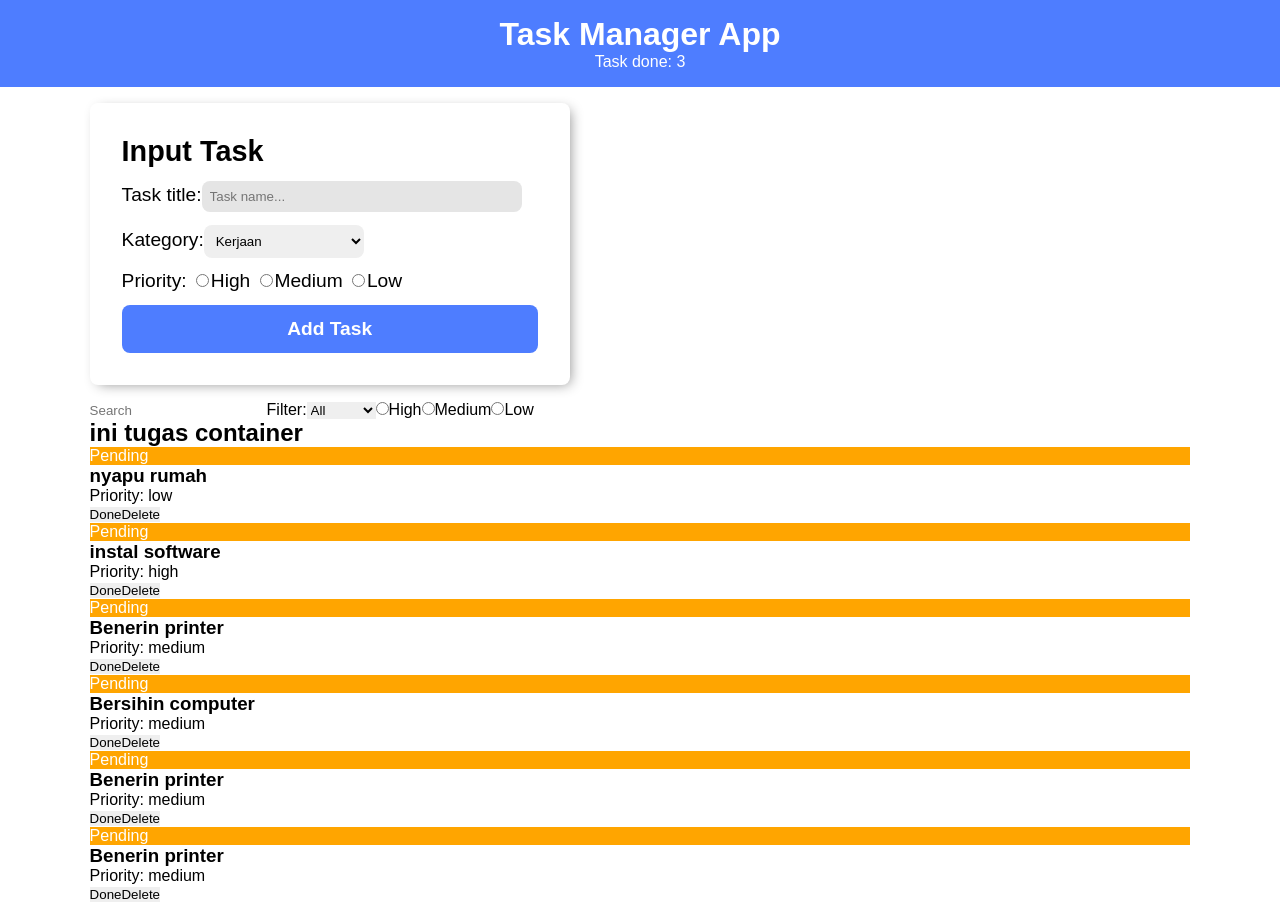
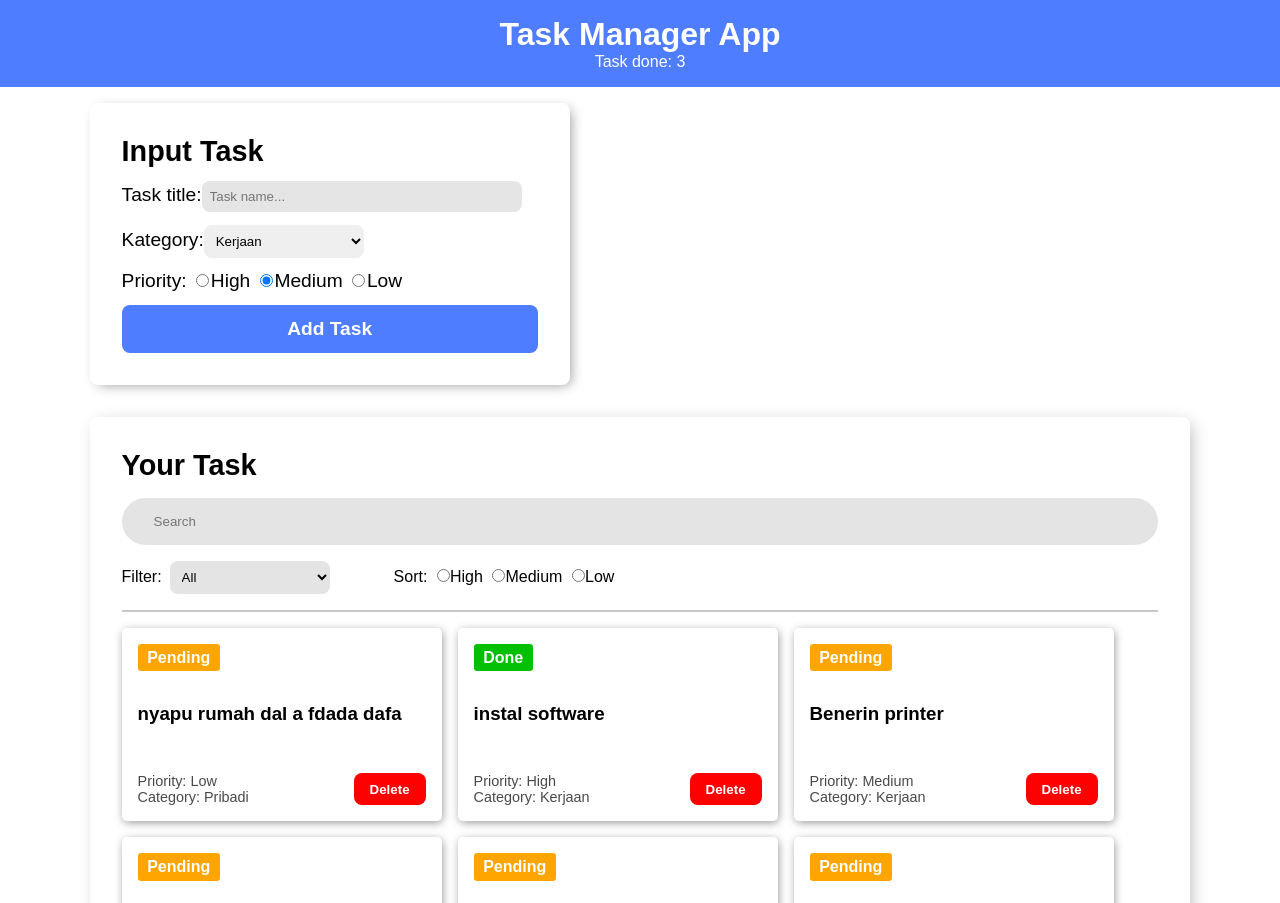
Before and after one commit to Muhamad-Ihdal/Landing-pages, a React (Vite) app in the folder project-with-React/project-10-react-1/: page / in a window 1280 px wide. Shown: the top 903 px of the page. Built offline with nearby package versions, Linux system fonts and the light colour scheme.

Commit message:
project 10 css-nya selesai

```diff
--- a/project-with-React/project-10-react-1/src/App.jsx
+++ b/project-with-React/project-10-react-1/src/App.jsx
@@ -1,81 +1,93 @@
 import { useState } from "react";
 import Header from "./components/Header";
 import TaskForm from "./components/TaskForm";
-import TaskFilter from "./components/TaskFilter";
 import TaskList from "./components/TaskList";
 
-export default function App() {
+
   const data = [
     {
       id: "242saa",
-      title: "nyapu rumah",
-      category: "pribadi",
-      priority: "low",
+      title: "nyapu rumah dal a fdada dafa",
+      category: "Pribadi",
+      priority: "Low",
       isDone: false,
     },
 
     {
       id: "dskk232",
       title: "instal software",
-      category: "kerjaan",
-      priority: "high",
-      isDone: false,
+      category: "Kerjaan",
+      priority: "High",
+      isDone: true,
     },
     {
       id: "242saa",
       title: "Benerin printer",
-      category: "kerjaan",
-      priority: "medium",
+      category: "Kerjaan",
+      priority: "Medium",
       isDone: false,
     },
     {
       id: "2fafas",
       title: "Bersihin computer",
-      category: "kerjaan",
-      priority: "medium",
+      category: "Kerjaan",
+      priority: "Medium",
       isDone: false,
     },
     {
       id: "dfasdf3",
-      title: "Benerin printer",
-      category: "kerjaan",
-      priority: "medium",
+      title: "Benerin printer dan jua lagi main fadfadf sdfadf dafa",
+      category: "Kerjaan",
+      priority: "Medium",
       isDone: false,
     },
     {
       id: "24fsasss",
       title: "Benerin printer",
-      category: "kerjaan",
-      priority: "medium",
+      category: "Kerjaan",
+      priority: "Medium",
       isDone: false,
     },
     {
       id: "fsdf32",
       title: "Benerin printer",
-      category: "kerjaan",
-      priority: "medium",
+      category: "Kerjaan",
+      priority: "Medium",
       isDone: false,
     },
     {
       id: "24fdsfa",
       title: "Benerin printer",
-      category: "kerjaan",
-      priority: "medium",
+      category: "Kerjaan",
+      priority: "Medium",
       isDone: false,
     },
   ];
 
-  // ==================================================
-  // --------------------------------------------------
 
+
+
+
+
+
+
+
+
+
+
+
+export default function App() {
   const [tasks, setTasks] = useState(data);
+
+  function handleAddTask(newTask) {
+
+  }
 
   return (
     <div className="container">
       <Header />
       <div className="main">
-      <TaskForm />
-      <TaskFilter />
+      <TaskForm onAddTask={handleAddTask}/>
       <TaskList dataTasks={tasks} />
       </div>
     </div>
--- a/project-with-React/project-10-react-1/src/components/TaskFilter.jsx
+++ b/project-with-React/project-10-react-1/src/components/TaskFilter.jsx
@@ -1,23 +1,26 @@
 export default function TaskFilter() {
   return (
     <form className="searchAndFilter">
-      <input type="text" placeholder="Search" />
+      <div className="searchInputContainer">
+        <input type="text" placeholder="Search" />
+      </div>
 
-      <label htmlFor="filter">Filter:</label>
+      <label htmlFor="filter" className="labelFilter">
+        Filter:
+      </label>
       <select>
         <option value="all">All</option>
         <option value="done">Done</option>
         <option value="pending">Pending</option>
       </select>
 
-
-      <input type="radio" name="sortPriority" id="sortHigh" />
+      <label className="labelSort">Sort:</label>
+      <input type="radio" name="sortPriority" id="sortHigh" className="radioSort"/>
       <label htmlFor="sortHigh">High</label>
-      <input type="radio" name="sortPriority" id="sortMedium" />
+      <input type="radio" name="sortPriority" id="sortMedium" className="radioSort"/>
       <label htmlFor="sortMedium">Medium</label>
-      <input type="radio" name="sortPriority" id="sortLow" />
+      <input type="radio" name="sortPriority" id="sortLow" className="radioSort"/>
       <label htmlFor="sortLow">Low</label>
-
     </form>
   );
 }
--- a/project-with-React/project-10-react-1/src/components/TaskForm.jsx
+++ b/project-with-React/project-10-react-1/src/components/TaskForm.jsx
@@ -1,30 +1,98 @@
-export default function TaskForm() {
+import { useState } from "react";
+import generateId from "./idGenerator";
+
+export default function TaskForm({ onAddTask }) {
+  const [title, setTitle] = useState("");
+  const [category, setCategory] = useState("Kerjaan");
+  const [priority, setPriority] = useState("Medium");
+
+  function handleRadio(e) {
+    setPriority(e.target.value);
+  }
+  function handleInputTask(e) {
+    setTitle(e.target.value);
+  }
+  function handleCategory(e) {
+    setCategory(e.target.value);
+  }
+  function handleSubmit() {
+    if (title.trim() === "") {
+      alert("Data gagal di tambahkan: Title harus di isi!!!");
+      return;
+    }
+
+    onAddTask({
+      id: generateId(),
+      title,
+      category,
+      priority,
+      isDone: false,
+    });
+    setTitle("")
+  }
+
+
+
   return (
     <>
-      <form action="#" className="formInputTask">
+      <form action="#" className="formInputTask" onSubmit={handleSubmit}>
         <h2>Input Task</h2>
 
         <div className="taskTitleContainer">
-        <label htmlFor="taskTitle">Task title:</label>
-        <input type="text" id="taskTitle" placeholder="Task name... " className="taskTitle"/>
+          <label htmlFor="taskTitle">Task title:</label>
+          <input
+            type="text"
+            id="taskTitle"
+            placeholder="Task name... "
+            className="taskTitle"
+            value={title}
+            onChange={handleInputTask}
+          />
         </div>
 
         <label htmlFor="kategory">Kategory:</label>
-        <select name="kategory" id="kategory" className="kategory">
+        <select
+          name="kategory"
+          id="kategory"
+          className="kategory"
+          value={category}
+          onChange={handleCategory}
+        >
           <option value="Kerjaan">Kerjaan</option>
           <option value="Pribadi">Pribadi</option>
           <option value="Belajar">Belajar</option>
         </select>
 
         <div className="radioWraper">
-          <label >Priority:</label>
-          <input type="radio" name="Priority" id="high" value="high" />
+          <label>Priority:</label>
+          <input
+            checked={priority === "High"}
+            type="radio"
+            name="Priority"
+            id="high"
+            value="High"
+            onChange={handleRadio}
+          />
           <label htmlFor="high">High</label>
 
-          <input type="radio" name="Priority" id="medium" value="medium" />
+          <input
+            checked={priority === "Medium"}
+            type="radio"
+            name="Priority"
+            id="medium"
+            value="Medium"
+            onChange={handleRadio}
+          />
           <label htmlFor="medium">Medium</label>
 
-          <input type="radio" name="Priority" id="low" value="low" />
+          <input
+            checked={priority === "Low"}
+            type="radio"
+            name="Priority"
+            id="low"
+            value="Low"
+            onChange={handleRadio}
+          />
           <label htmlFor="low">Low</label>
         </div>
 
--- a/project-with-React/project-10-react-1/src/components/TaskItem.jsx
+++ b/project-with-React/project-10-react-1/src/components/TaskItem.jsx
@@ -1,35 +1,32 @@
-export default function TaskItem({task}) {
+export default function TaskItem({ task }) {
   return (
     <div className="taskCard" key={task.id}>
       <div
         className={`status ${task.isDone ? "greenBackground" : "orangeBackground"}`}
       >
-        {task.isDone ? "Done":"Pending" }
+        {task.isDone ? "Done" : "Pending"}
       </div>
 
-      <h3>
-        {task.title}
-      </h3>
+      <h3 className="taskContent">{task.title}</h3>
 
       <div className="cardFooter">
-        <p>Priority: {task.priority}</p>
-        <Action done={task.isDone}/>
+        <div className="cardDescription">
+          <p>Priority: {task.priority}</p>
+          <p>Category: {task.category}</p>
+        </div>
+        <Action done={task.isDone} />
       </div>
     </div>
   );
 }
 
-function Action({done}) {
-
-
+function Action({ done }) {
   return (
     <>
-      <form className="action" >
-        <button className="doneBtn" disabled={done}>
-          Done
-        </button>
-        <button className="deleteBtn">Delete</button>
-      </form>
+      <div className="action">
+        <button className="deleteBtn redBackground">Delete</button>
+
+      </div>
     </>
   );
 }
--- a/project-with-React/project-10-react-1/src/components/TaskList.jsx
+++ b/project-with-React/project-10-react-1/src/components/TaskList.jsx
@@ -1,14 +1,17 @@
 import TaskItem from "./TaskItem";
+import TaskFilter from "./TaskFilter";
+
 
 export default function TaskList({ dataTasks }) {
   return (
-    <>
-      <h2>ini tugas container</h2>
+    <div className="taskListContainer">
+      <h2 className="listHeader">Your Task</h2>
+      <TaskFilter />
       <div className="taskContainer">
         {dataTasks.map((t) => {
           return <TaskItem task={t} />;
         })}
       </div>
-    </>
+    </div>
   );
 }
--- /dev/null
+++ b/project-with-React/project-10-react-1/src/components/idGenerator.jsx
@@ -0,0 +1,3 @@
+export default function generateId() {
+    return Date.now().toString(36).substring(2,10)
+}
--- a/project-with-React/project-10-react-1/src/index.css
+++ b/project-with-React/project-10-react-1/src/index.css
@@ -28,7 +28,7 @@
 }
 .greenBackground {
   color: white;
-  background-color: green;
+  background-color: rgb(1, 192, 1);
 }
 
 button:hover {
@@ -47,9 +47,6 @@ header {
 .main {
   padding: 0 7%;
 }
-
-
-
 
 /* ----------------------------- form start */
 .formInputTask {
@@ -99,29 +96,109 @@ header {
 }
 /* ----------------------------- form end */
 
+/* ----------------------------- filter start */
+.searchAndFilter {
+  margin-bottom: 1rem;
+  border-bottom: 2px solid rgba(0, 0, 0, 0.216);
+  padding-bottom: 1rem;
+}
+
+.searchInputContainer input {
+  width: 100%;
+  background: none;
+  background-color: rgb(228, 228, 228);
+  padding: 1rem 2rem;
+  border-radius: 2rem;
+  margin: 1rem 0;
+}
+
+.searchAndFilter select{
+  background-color: rgb(228, 228, 228);
+  border-radius: .5rem;
+  margin-left: .5rem ;
+  margin-right: 4rem;
+  width: 10rem;
+  padding: .5rem;
+}
+
+.radioSort{
+  margin-left: .6rem;
+}
+
+/* ----------------------------- filter end */
+/* ----------------------------- list container end */
+.taskListContainer {
+  border-radius: 0.5rem;
+  padding: 2rem;
+  margin: 2rem 0;
+
+box-shadow: 4px 3px 18px -4px rgba(0,0,0,0.3);
+-webkit-box-shadow: 4px 3px 18px -4px rgba(0,0,0,0.3);
+-moz-box-shadow: 4px 3px 18px -4px rgba(0,0,0,0.3);}
+.taskListContainer h2{
+  font-size: 1.8rem;
+}
+
+/* ----------------------------- list container end */
 
 
 
-
-
-
-
-
-
-
-/* .taskContainer {
-  background-color: rgb(237, 237, 237);
+.taskContainer {
   display: flex;
   gap: 1rem;
   flex-wrap: wrap;
 }
 
 .taskContainer .taskCard {
+  position: relative;
+  padding: 1rem;
   border-radius: 0.3rem;
   flex: 1 1 18rem;
-  max-width: 22rem;
+  min-width: 15rem;
+  max-width: 20rem;
   background-color: #ffffff;
-  box-shadow: 5px 5px 5px -4px rgba(0, 0, 0, 0.32);
-  -webkit-box-shadow: 5px 5px 5px -4px rgba(0, 0, 0, 0.32);
-  -moz-box-shadow: 5px 5px 5px -4px rgba(0, 0, 0, 0.32);
-} */
+box-shadow: 1px 2px 10px -1px rgba(0,0,0,0.46);
+-webkit-box-shadow: 1px 2px 10px -1px rgba(0,0,0,0.46);
+-moz-box-shadow: 1px 2px 10px -1px rgba(0,0,0,0.46);
+}
+
+.status {
+  display: inline-block;
+  padding: .3rem .6rem;
+  border-radius: .2rem;
+  text-align: center;
+  font-weight: 600;
+}
+
+.taskContent{
+  padding: 2rem 0;
+  margin-bottom: 3rem;
+}
+
+
+.cardFooter{
+  position: absolute;
+  display: flex;
+  /* background-color: #9ed2c5; */
+  bottom: 0;
+  right: 0;
+  left: 0;
+  padding: 1rem;
+}
+
+.cardDescription{
+ flex: 1;
+ font-size: .9rem;
+ color: rgba(0, 0, 0, 0.713);
+}
+
+.action{
+  flex: 1;
+  justify-content: end;
+  display: flex;
+}
+.action button{
+  font-weight: 700;
+  border-radius: .5rem;
+  padding: 0 1rem;
+}
```
